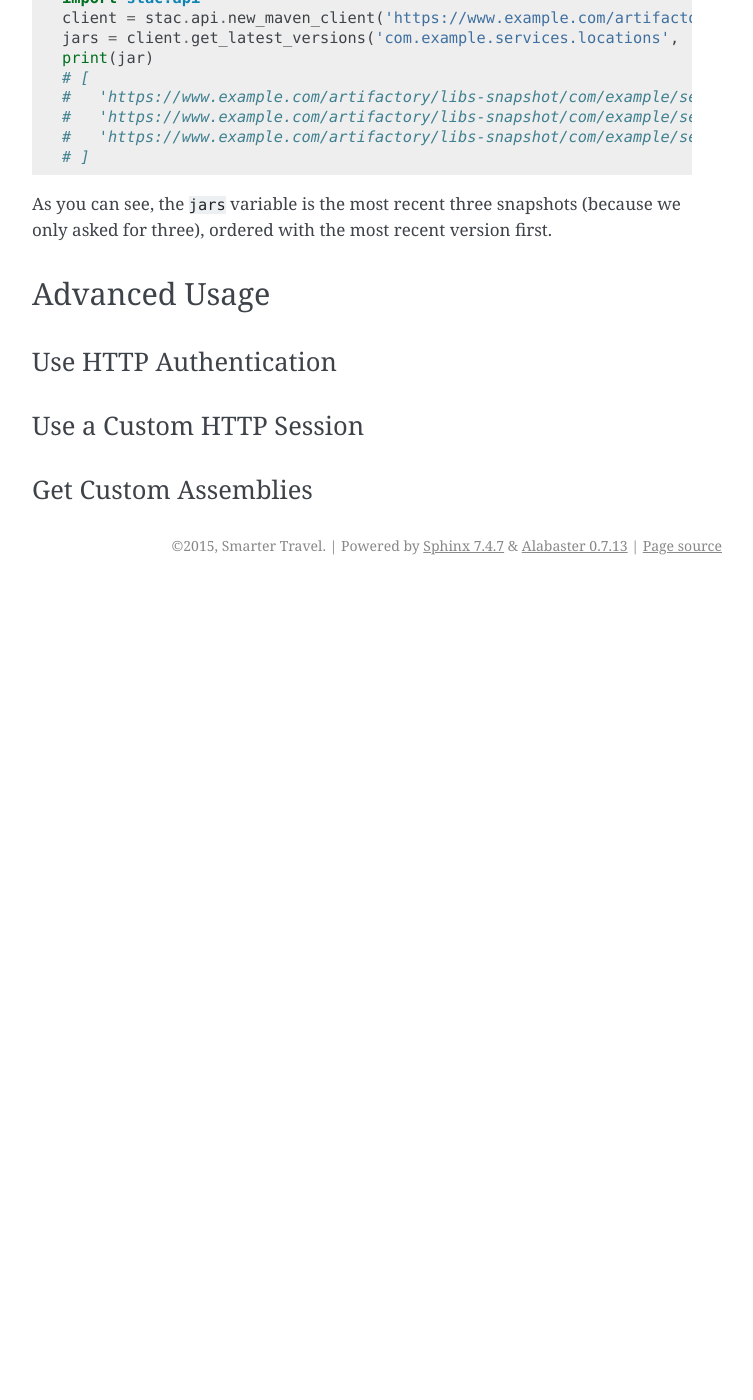
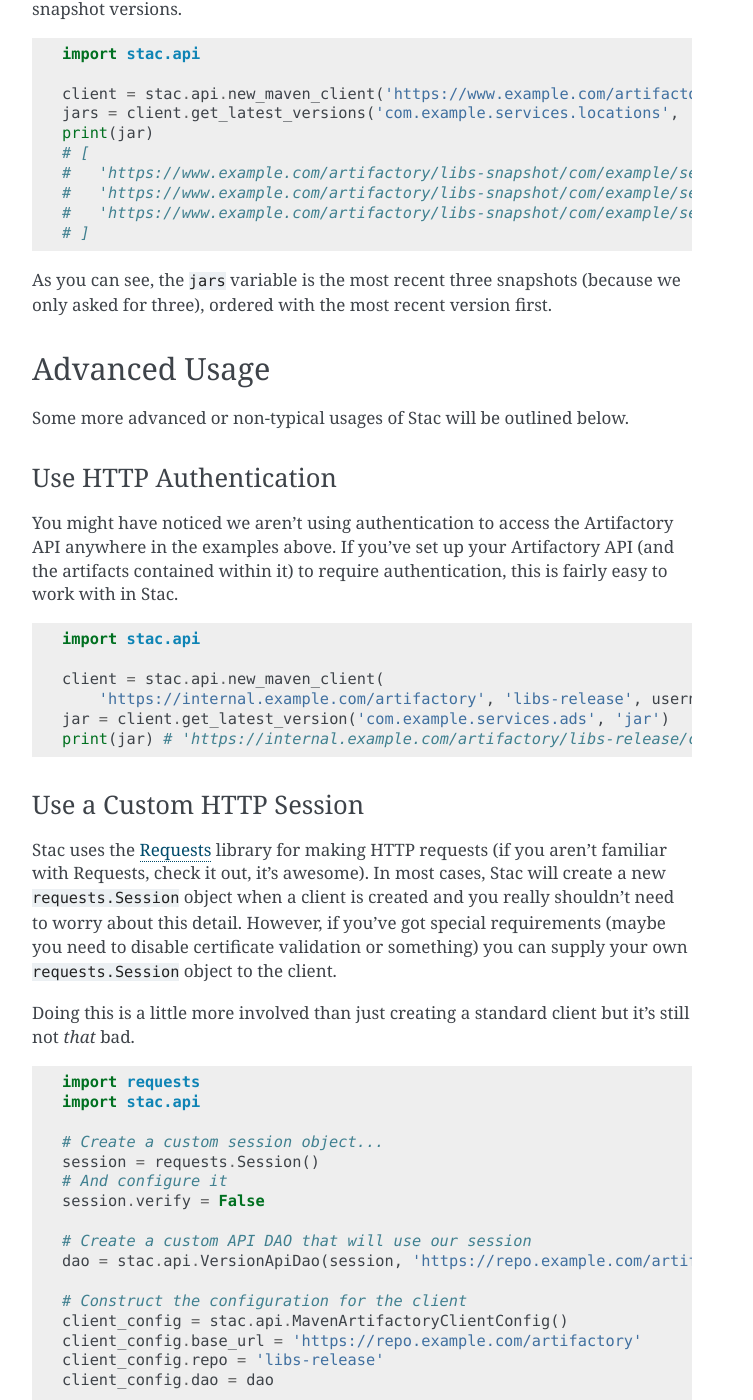
Before and after one commit to smarter-travel-media/stac, a Sphinx documentation site: the page built from doc/usage.rst, in a window 1280 px wide and 1400 px high, scrolled down 2164 px. Shown: the whole window, without its empty margins (388-1141 px from the left). Built offline with Sphinx 7.4.7, drawn with Linux system fonts in a browser that asks for light colours; before the commit the page ends 2749 px from its top, so only the background shows below that; some of the changed text lies outside the part shown.

Commit message:
Advanced usage examples

```diff
--- a/doc/usage.rst
+++ b/doc/usage.rst
@@ -20,6 +20,7 @@
 .. code-block:: python
 
     import stac.api
+
     client = stac.api.new_maven_client('https://www.example.com/artifactory', 'libs-release')
     war = client.get_version('com.example.services.users', 'war', '1.2.4')
     print(war) # 'https://www.example.com/artifactory/libs-release/com/example/services/users/1.2.4/users-1.2.4.war'
@@ -30,12 +31,13 @@
 Get the Latest Release Version
 ~~~~~~~~~~~~~~~~~~~~~~~~~~~~~~
 
-If you want to determine the most recent release version of a project, Stac can determine the most
-recent version based on the name of your project and repository.
+If you want to get the most recent release version of a project, Stac can determine that based on the
+name of your project and repository.
 
 .. code-block:: python
 
     import stac.api
+
     client = stac.api.new_maven_client('https://www.example.com/artifactory', 'libs-release')
     jar = client.get_latest_version('com.example.services.auth', 'jar')
     print(jar) # 'https://www.example.com/artifactory/libs-release/com/example/services/auth/1.3.0/auth-1.3.0.jar'
@@ -55,6 +57,7 @@
 .. code-block:: python
 
     import stac.api
+
     client = stac.api.new_maven_client('https://www.example.com/artifactory', 'libs-snapshot', is_snapshot=True)
     jar = client.get_latest_version('com.example.services.locations', 'jar')
     print(jar) # 'https://www.example.com/artifactory/libs-snapshot/com/example/services/locations/4.1.0-SNAPSHOT/locations-4.1.0-SNAPSHOT.jar'
@@ -73,6 +76,7 @@
 .. code-block:: python
 
     import stac.api
+
     client = stac.api.new_maven_client('https://www.example.com/artifactory', 'libs-release')
     jars = client.get_latest_versions('com.example.services.auth', 'jar', limit=3)
     print(jar)
@@ -96,6 +100,7 @@
 .. code-block:: python
 
     import stac.api
+
     client = stac.api.new_maven_client('https://www.example.com/artifactory', 'libs-snapshot', is_snapshot=True)
     jars = client.get_latest_versions('com.example.services.locations', 'jar', limit=3)
     print(jar)
@@ -111,13 +116,83 @@
 Advanced Usage
 --------------
 
+Some more advanced or non-typical usages of Stac will be outlined below.
+
 Use HTTP Authentication
 ~~~~~~~~~~~~~~~~~~~~~~~
+
+You might have noticed we aren't using authentication to access the Artifactory API anywhere in the
+examples above. If you've set up your Artifactory API (and the artifacts contained within it) to require
+authentication, this is fairly easy to work with in Stac.
+
+.. code-block:: python
+
+    import stac.api
+
+    client = stac.api.new_maven_client(
+        'https://internal.example.com/artifactory', 'libs-release', username="deploy", password="authIs4wesom3!")
+    jar = client.get_latest_version('com.example.services.ads', 'jar')
+    print(jar) # 'https://internal.example.com/artifactory/libs-release/com/example/services/ads/5.4.1/ads-5.4.1.jar'
 
 
 Use a Custom HTTP Session
 ~~~~~~~~~~~~~~~~~~~~~~~~~
 
+Stac uses the `Requests <http://docs.python-requests.org/en/latest/>`_ library for making HTTP requests (if you
+aren't familiar with Requests, check it out, it's awesome). In most cases, Stac will create a new ``requests.Session``
+object when a client is created and you really shouldn't need to worry about this detail. However, if you've got
+special requirements (maybe you need to disable certificate validation or something) you can supply your own
+``requests.Session`` object to the client.
+
+Doing this is a little more involved than just creating a standard client but it's still not *that* bad.
+
+.. code-block:: python
+
+    import requests
+    import stac.api
+
+    # Create a custom session object...
+    session = requests.Session()
+    # And configure it
+    session.verify = False
+
+    # Create a custom API DAO that will use our session
+    dao = stac.api.VersionApiDao(session, 'https://repo.example.com/artifactory', 'libs-release')
+
+    # Construct the configuration for the client
+    client_config = stac.api.MavenArtifactoryClientConfig()
+    client_config.base_url = 'https://repo.example.com/artifactory'
+    client_config.repo = 'libs-release'
+    client_config.dao = dao
+
+    # Create the client instance
+    client = stac.api.MavenArtifactoryClient(client_config)
+
+    # Use it as normal
+    jar = client.get_latest_version('com.example.services.locations', 'jar')
+    print(jar) # 'https://repo.example.com/artifactory/libs-release/com/example/services/locations/4.0.5/locations-4.0.5.jar'
+
 
 Get Custom Assemblies
 ~~~~~~~~~~~~~~~~~~~~~
+
+At Smarter Travel, when we build and release an application jar to Artifactory, we also release a few
+associated jars at the same time. Source code, documentation, and runtime configuration are typically
+built and released at the same time. In Maven terms, these are known as "assemblies". Stac has support
+for finding these assemblies by passing the ``descriptor='blah'`` argument to the desired method. An example
+is given below.
+
+.. code-block:: python
+
+    import stac.api
+
+    client = stac.api.new_maven_client('https://www.example.com/artifactory', 'libs-release')
+
+    source_jar = client.get_latest_version('com.example.services.mail', 'jar', descriptor='sources')
+    print(source_jar) # 'https://www.example.com/artifactory/libs-release/com/example/services/mail/9.2.1/mail-9.2.1-sources.jar'
+
+    config_jar = client.get_latest_version('com.example.services.mail', 'jar', descriptor='config')
+    print(config_jar) # 'https://www.example.com/artifactory/libs-release/com/example/services/mail/9.2.1/mail-9.2.1-config.jar'
+
+As you can see, we were able to find the most recent version of the source code and configuration associated
+with a hypothetical mail service.
```
